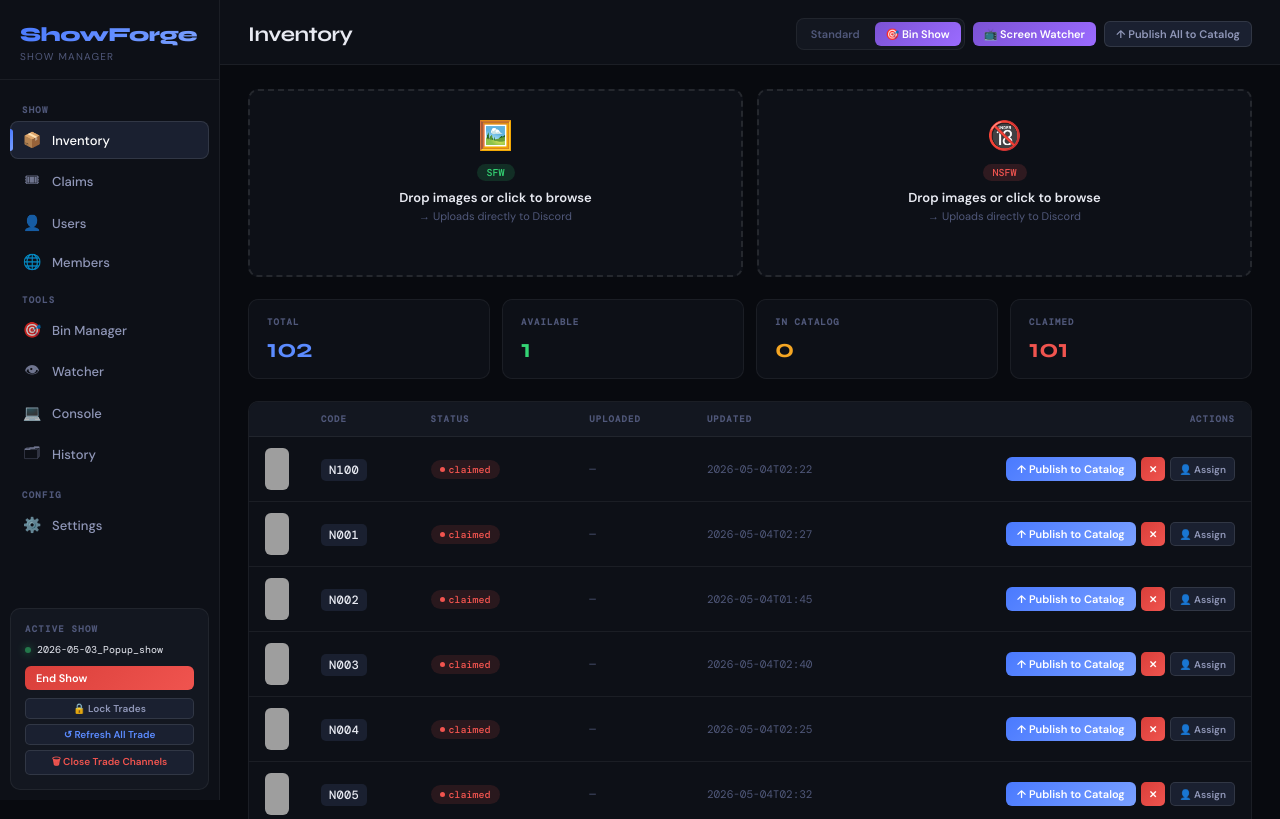
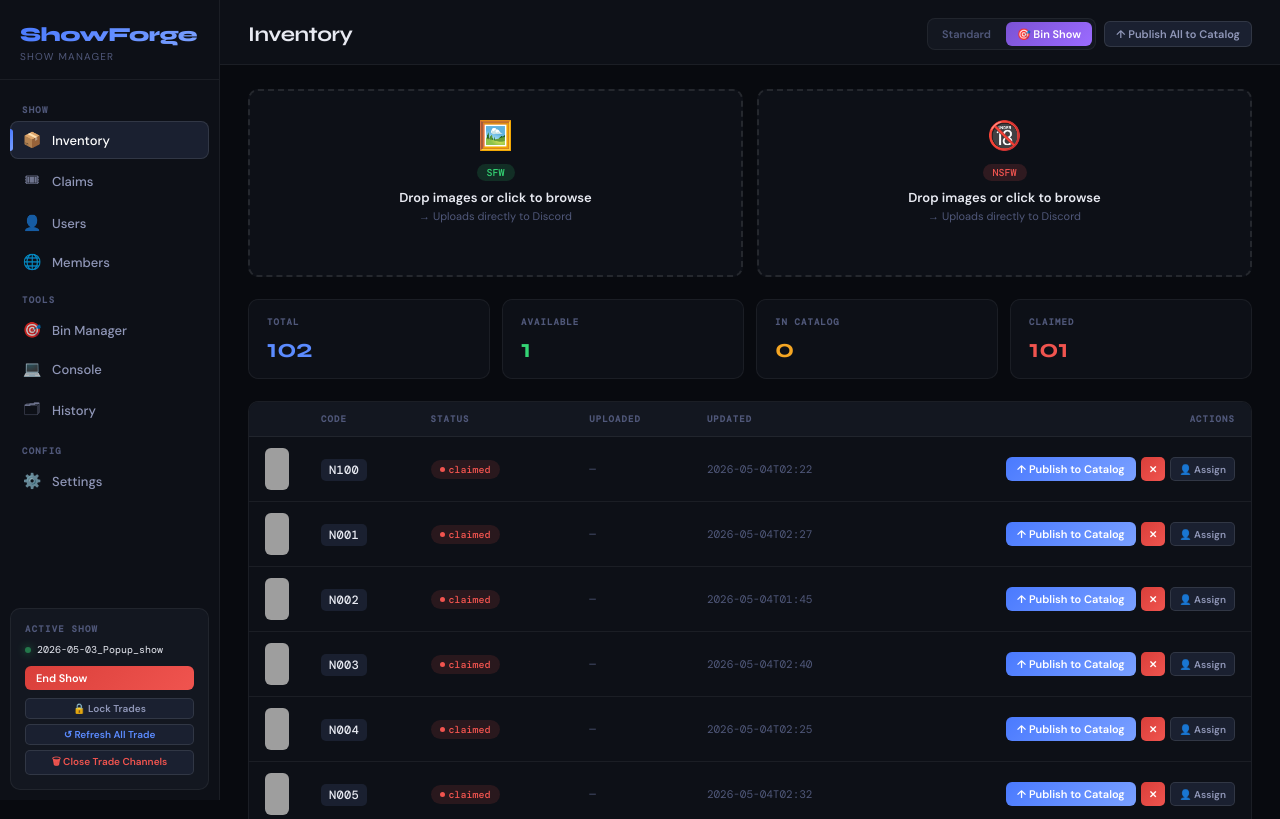
Before and after one commit to Double0evan/ShowForge, a FastAPI app: page /ui in a window 1280 px wide. Shown: the top 819 px of the page. Run offline with FastAPI, Linux system fonts and the light colour scheme; data comes from the database, SQL or seed files in the repository; grey boxes are pictures that could not be loaded.

Commit message:
Web update remove dead features

```diff
--- a/Backend/ui/templates/index.html
+++ b/Backend/ui/templates/index.html
@@ -261,7 +261,7 @@ input[type=checkbox]{accent-color:var(--blue);width:14px;height:14px;cursor:poin
     <a href="/ui/members"  class="{% if page=='members'   %}active{% endif %}"><span class="nav-icon">🌐</span> Members</a>
     <div class="nav-section">Tools</div>
     <a href="/ui/binshow" class="{% if page=='binshow'   %}active{% endif %}"><span class="nav-icon">🎯</span> Bin Manager</a>
-    <a href="/ui/watcher"  class="{% if page=='watcher'   %}active{% endif %}"><span class="nav-icon">👁</span> Watcher</a>
+
     <a href="/ui/console"  class="{% if page=='console'   %}active{% endif %}"><span class="nav-icon">💻</span> Console</a>
     <a href="/ui/history"  class="{% if page=='history'   %}active{% endif %}"><span class="nav-icon">🗂</span> History</a>
     <div class="nav-section">Config</div>
@@ -311,8 +311,7 @@ input[type=checkbox]{accent-color:var(--blue);width:14px;height:14px;cursor:poin
         style="background:transparent;color:var(--dim);transition:all .15s">🎯 Bin Show</button>
     </div>
 
-    <!-- Screen Watcher -->
-    <button id="btn-watcher" class="btn btn-purple btn-sm" onclick="startWatcher()">📺 Screen Watcher</button>
+
 
     <button class="btn btn-ghost btn-sm" onclick="publishAll()">↑ Publish All to Catalog</button>
   </div>
```
